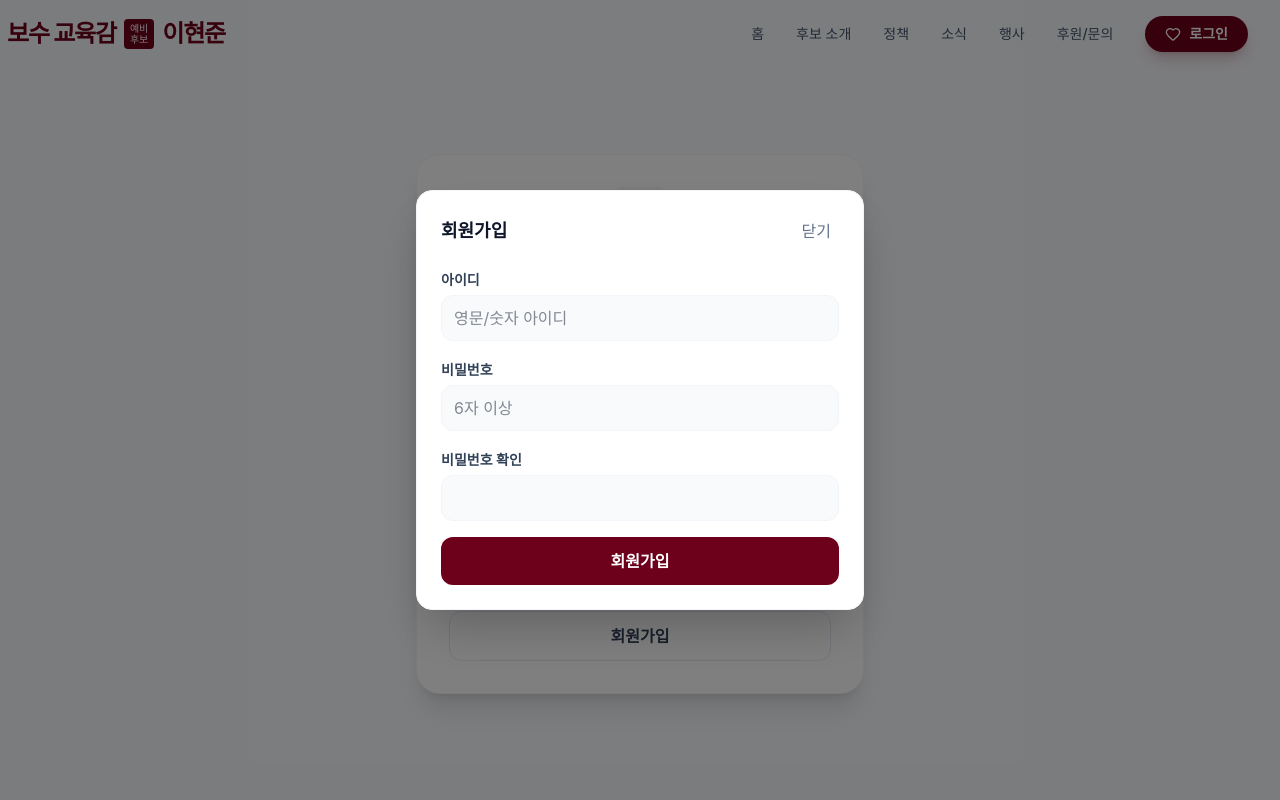
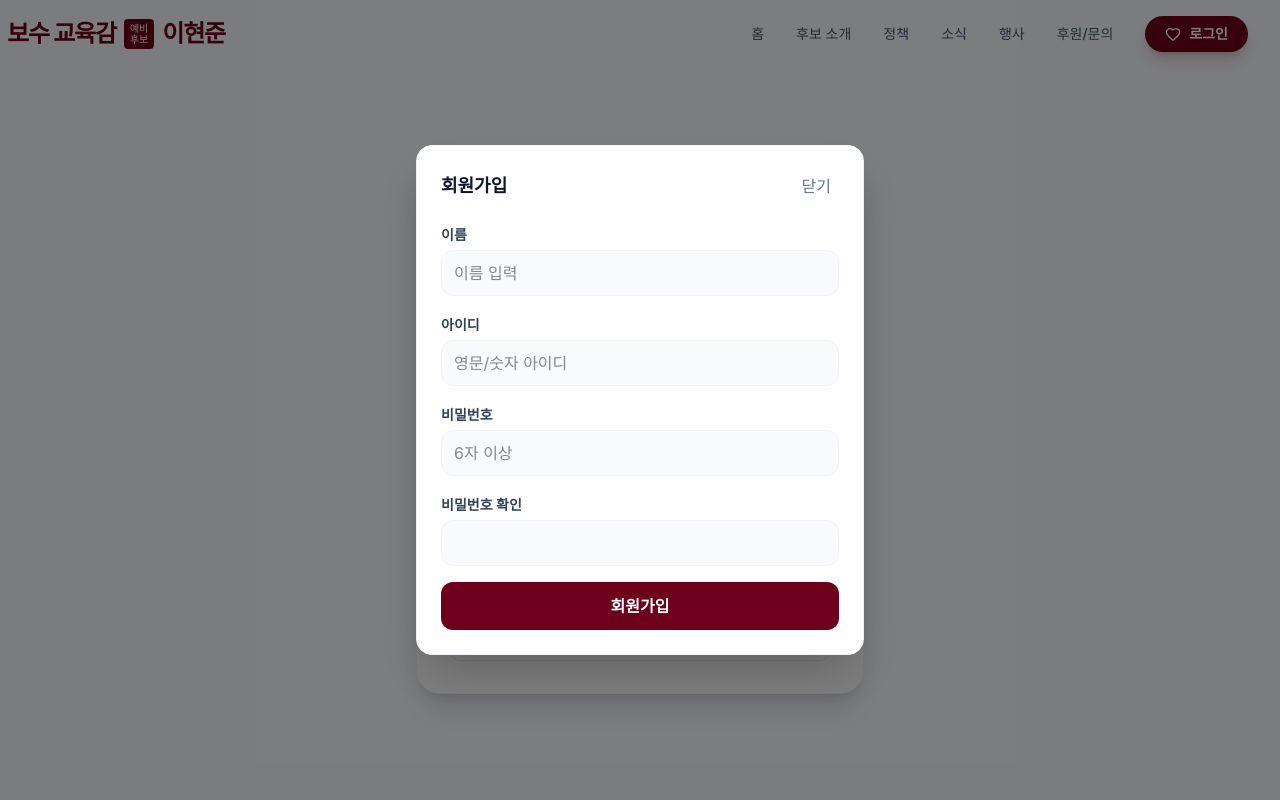
Before and after one commit to incheon6455-crypto/leehj_edu, a React (Vite) app: page /login in a window 1280 px wide. Both pictures are taken after a click on the button "회원가입". Shown: the top 800 px of the page. Built offline with nearby package versions, Linux system fonts and the light colour scheme.

Commit message:
admin control2

```diff
--- a/src/lib/firebaseData.ts
+++ b/src/lib/firebaseData.ts
@@ -1091,12 +1091,13 @@ export async function deleteAdminSession(token: string) {
   }
 }
 
-export async function upsertAdminAccount(uid: string, username: string) {
+export async function upsertAdminAccount(uid: string, username: string, name?: string) {
   if (!uid) return;
   await setDoc(
     doc(db, 'admin_accounts', uid),
     {
       username,
+      name: (name || '').trim() || username,
       role: 'admin',
       updatedAt: serverTimestamp(),
       createdAt: serverTimestamp(),
--- a/src/pages/Login.tsx
+++ b/src/pages/Login.tsx
@@ -14,6 +14,7 @@ export default function Login() {
   const [password, setPassword] = useState('');
   const [error, setError] = useState('');
   const [isSignupOpen, setIsSignupOpen] = useState(false);
+  const [signupName, setSignupName] = useState('');
   const [signupId, setSignupId] = useState('');
   const [signupPassword, setSignupPassword] = useState('');
   const [signupPasswordConfirm, setSignupPasswordConfirm] = useState('');
@@ -62,8 +63,13 @@ export default function Login() {
 
   const handleSignup = async (event: React.FormEvent) => {
     event.preventDefault();
+    const trimmedName = signupName.trim();
     const normalizedId = normalizeId(signupId);
 
+    if (!trimmedName) {
+      setSignupError('이름을 입력해 주세요.');
+      return;
+    }
     if (!normalizedId) {
       setSignupError('아이디는 영문/숫자로 입력해 주세요.');
       return;
@@ -81,9 +87,10 @@ export default function Login() {
     setSignupError('');
     try {
       const credential = await createUserWithEmailAndPassword(auth, toHiddenEmail(normalizedId), signupPassword);
-      await upsertAdminAccount(credential.user.uid, normalizedId);
+      await upsertAdminAccount(credential.user.uid, normalizedId, trimmedName);
       await applyAdminSession();
       setIsSignupOpen(false);
+      setSignupName('');
       setSignupId('');
       setSignupPassword('');
       setSignupPasswordConfirm('');
@@ -196,6 +203,17 @@ export default function Login() {
             </div>
             <form onSubmit={handleSignup} className="space-y-4">
               <div>
+                <label className="text-sm font-semibold text-slate-700">이름</label>
+                <input
+                  type="text"
+                  value={signupName}
+                  onChange={(e) => setSignupName(e.target.value)}
+                  className="mt-1 w-full rounded-xl bg-slate-50 border border-slate-100 px-3 py-2.5 focus:outline-none focus:ring-2 focus:ring-burgundy"
+                  placeholder="이름 입력"
+                  required
+                />
+              </div>
+              <div>
                 <label className="text-sm font-semibold text-slate-700">아이디</label>
                 <input
                   type="text"
```
